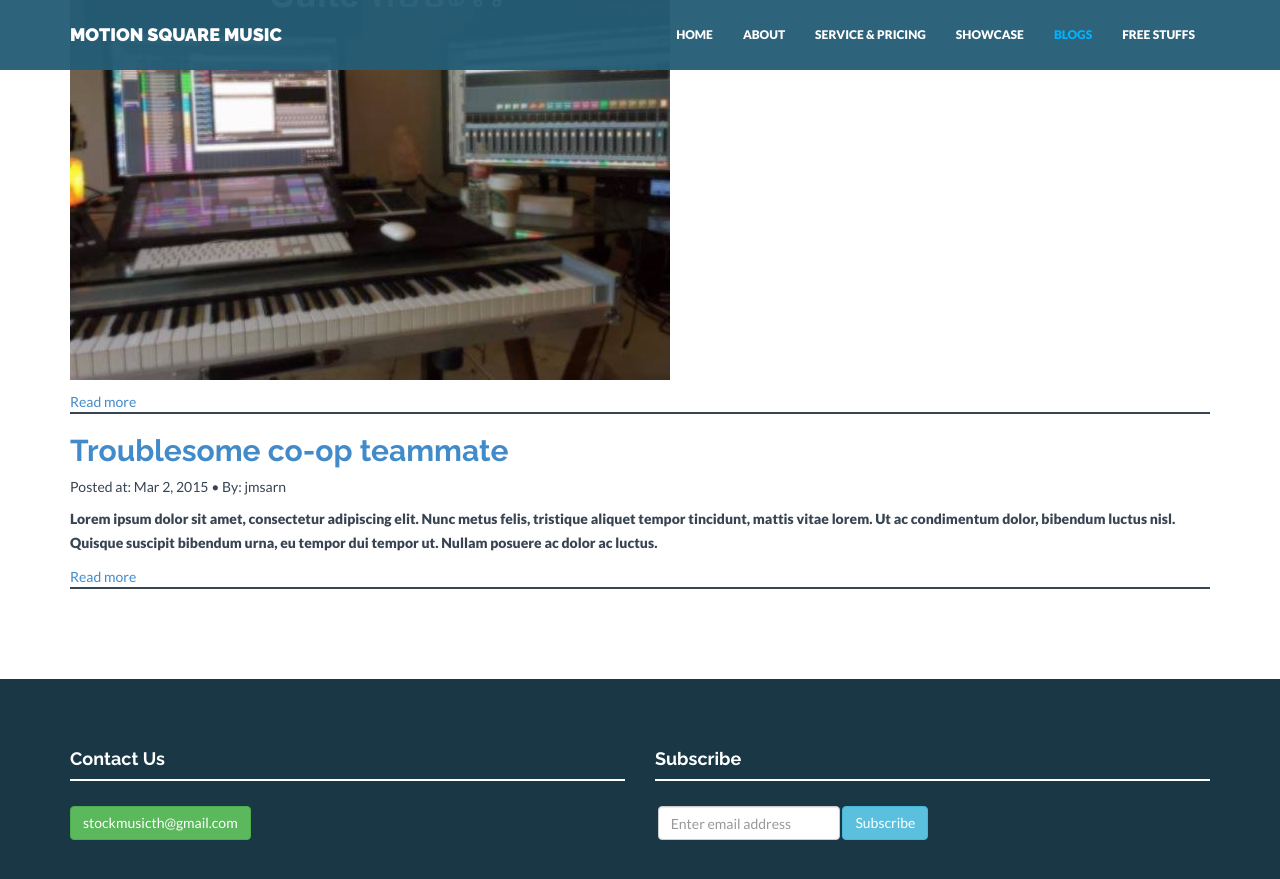
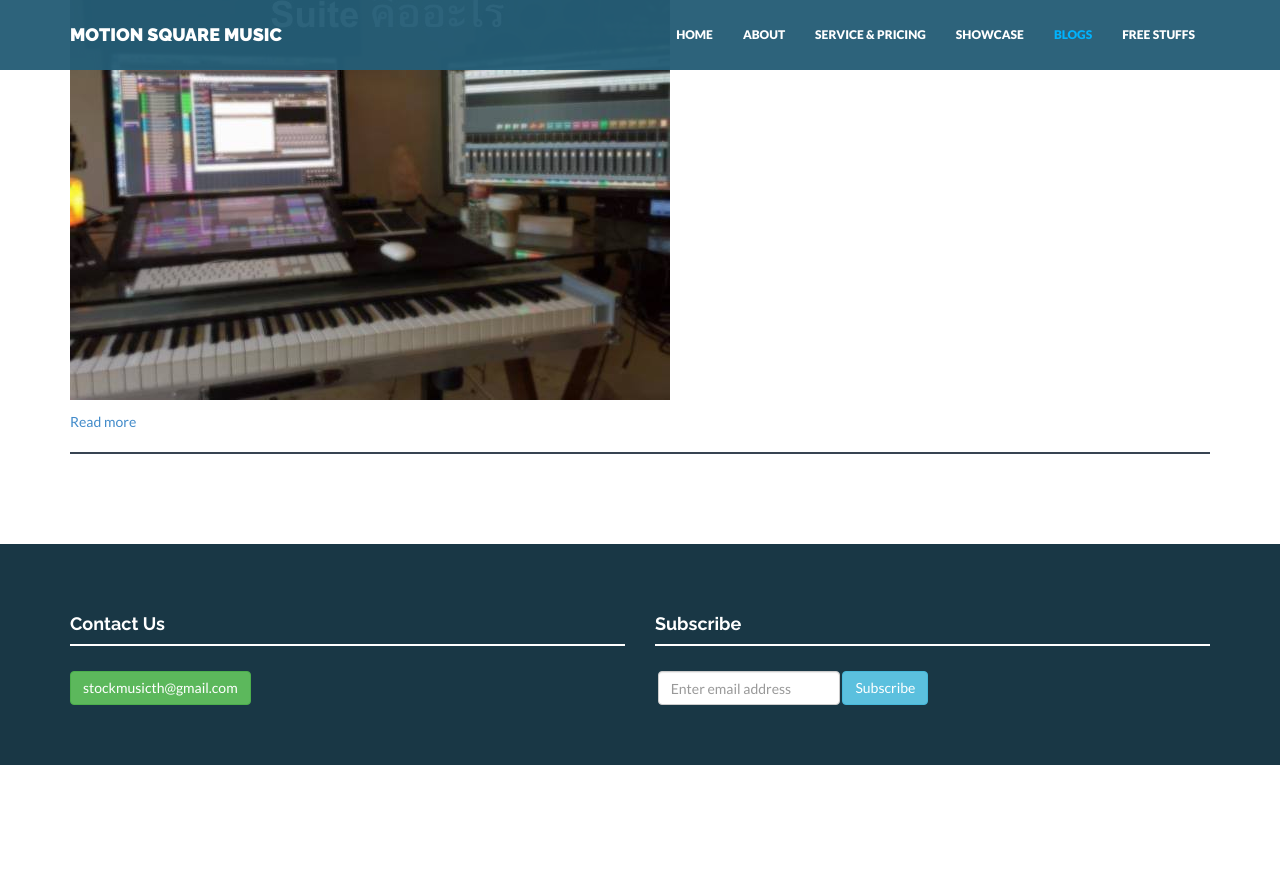
Before and after one commit to motionsquaremusic/motionsquaremusic.github.io, a Jekyll site: the page built from blogs/index.html, in a window 1280 px wide and 900 px high, scrolled down 1256 px. Shown: the top 879 px of the window. Built offline with Jekyll 4.4.1, drawn with Linux system fonts in a browser that asks for light colours; nearby versions of some CDN libraries; comment, search, counter and statistics services are not loaded; after the commit the page ends 2021 px from its top, so only the background shows below that.

```diff
--- a/_posts/2015-03-02-troble-teammate.markdown
+++ /dev/null
@@ -1,28 +0,0 @@
----
-layout: post
-title:  "Troublesome co-op teammate"
-date:   2015-03-02
-author: jmsarn
-categories: post
-active: blogs
----
-
-**Lorem ipsum dolor sit amet, consectetur adipiscing elit. Nunc metus felis, tristique aliquet tempor tincidunt, mattis vitae lorem. Ut ac condimentum dolor, bibendum luctus nisl. Quisque suscipit bibendum urna, eu tempor dui tempor ut. Nullam posuere ac dolor ac luctus.**
-
-Morbi sit amet est luctus, gravida nunc ut, molestie sem. Morbi eget purus pellentesque, placerat mauris quis, facilisis quam. Vestibulum ante ipsum primis in faucibus orci luctus et ultrices posuere cubilia Curae; Curabitur fringilla, massa cursus suscipit ***consectetur, massa erat varius quam,***
-
-**Curabitur Aliquam viverra in urna eu efficitur. Nullam ut blandit risus. Pellentesque posuere dapibus ultrices.**
-
-__Lorem ipsum dolor sit amet, consectetur adipiscing elit.__
-!!Mauris aliquet neque nec augue tempor blandit.!!
-~~Nullam ut tortor eu purus consectetur rhoncus.~~
-
-> Quisque fermentum est at turpis semper vestibulum.
-> Duis eu ante quis sem efficitur vulputate.
-> Nunc vitae odio eget lacus mollis auctor tincidunt vel metus.
-
-# habitasse platea dictumst. Integer
-
-### Quisque pulvinar interdum purus in eleifend.
-
-*Sed purus velit, aliquam at augue vel, maximus molestie mauris. Aenean quis consectetur neque, et ultricies eros. Nunc laoreet pretium purus. Sed a hendrerit risus. Sed a est ultricies, vulputate urna id, molestie sapien. Aliquam erat volutpat. Phasellus eros*
--- a/blogs/index.html
+++ b/blogs/index.html
@@ -21,6 +21,7 @@ active: blogs
 		      Posted at: {{ post.date | date: "%b %-d, %Y" }}{% if post.author %} • By: {{ post.author }}{% endif %}
 		      {{post.excerpt}} <a href="{{ post.url | prepend: site.url }}">Read more</a>
 		    </li>
+		    <br/>
 		    <div class="margin-topbottom hline"></div>
 		  {% endfor %}
 		</ul>
```
